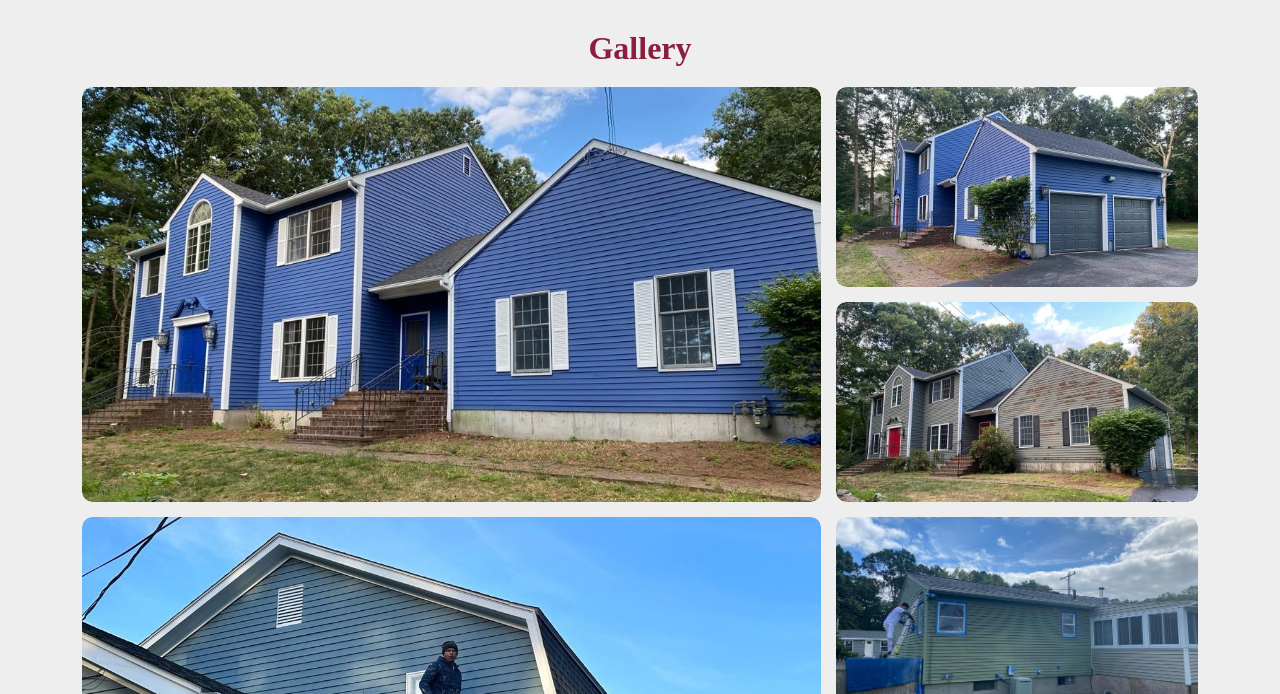
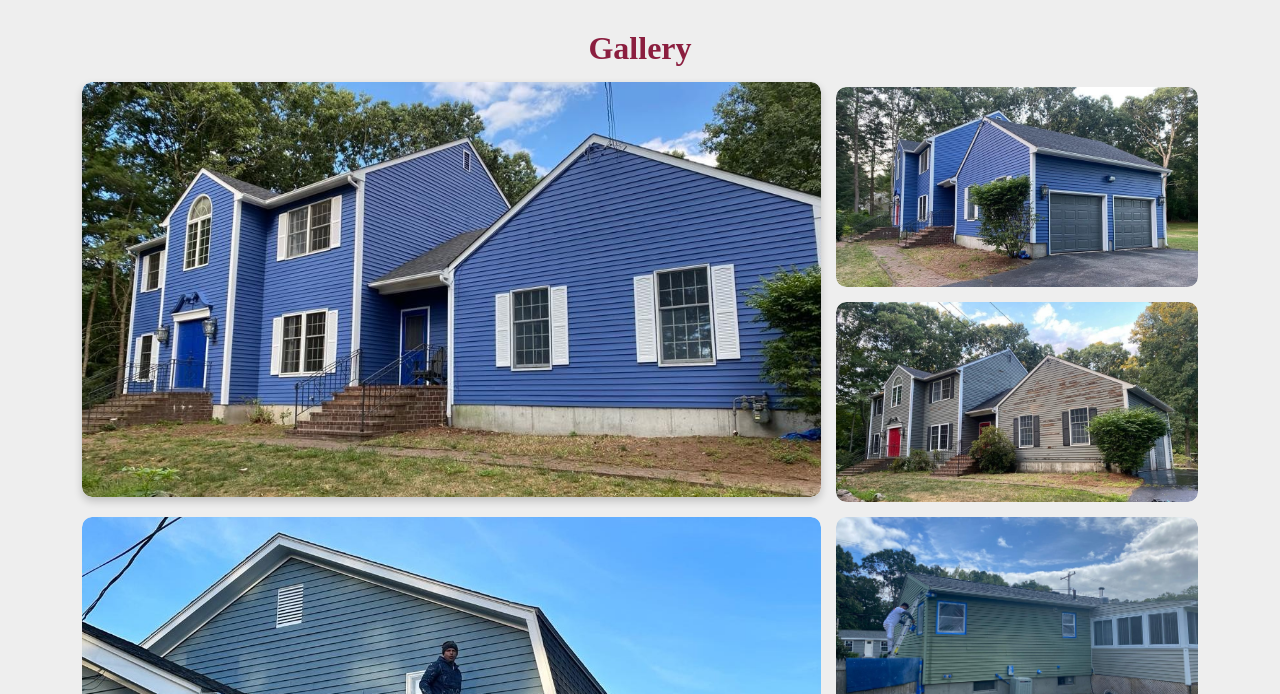
Before and after one commit to thanderOliveira/sunset-painting, a website: page index.html in a window 1280 px wide. In both pictures the pointer is over the element 451 px from the left and 1168 px from the top of the page. Shown: the part 874-1568 px from the top of the page. Drawn offline with nearby package versions, Linux system fonts and the light colour scheme; a web font is replaced by a local one.

Commit message:
gallery item hover effect

```diff
--- a/css/styles.css
+++ b/css/styles.css
@@ -345,6 +345,17 @@
 
   /* gallery */
 
+  @media (min-width: 768px) { /* Apply only on tablets and larger screens */
+    .gallery-item {
+        transition: transform 0.3s ease;
+    }
+
+    .gallery-item:hover {
+        transform: translateY(-5px);
+        box-shadow: 0 4px 8px rgba(0, 0, 0, 0.2);
+    }
+}
+
   .gallery-grid {
     display: grid;
     gap: 15px;
```
